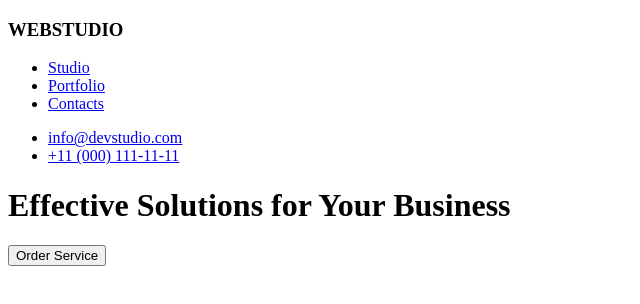
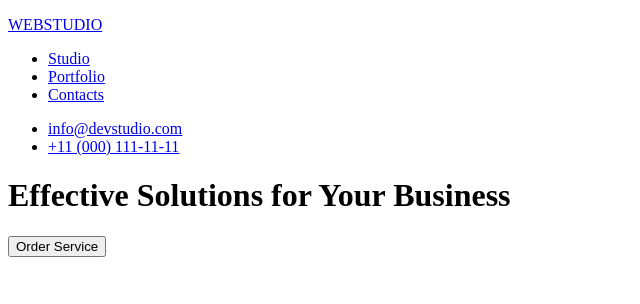
Before and after one commit to jerrjerrific/goit-markup-hw-01, a plain HTML site: page index.html in a window 1280 px wide. Shown: the whole page, without its empty margins (0-640 px from the left). Drawn offline with Linux system fonts and the light colour scheme.

Commit message:
Update index.html

```diff
--- a/index.html
+++ b/index.html
@@ -9,7 +9,7 @@
 
   <body>
     <header>
-      <h3>WEBSTUDIO</h3>
+      <p><a href="#WEBSTUDIO">WEBSTUDIO</a></p>
       <nav>
         <ul>
           <li><a href="#Studio">Studio</a></li>
```
